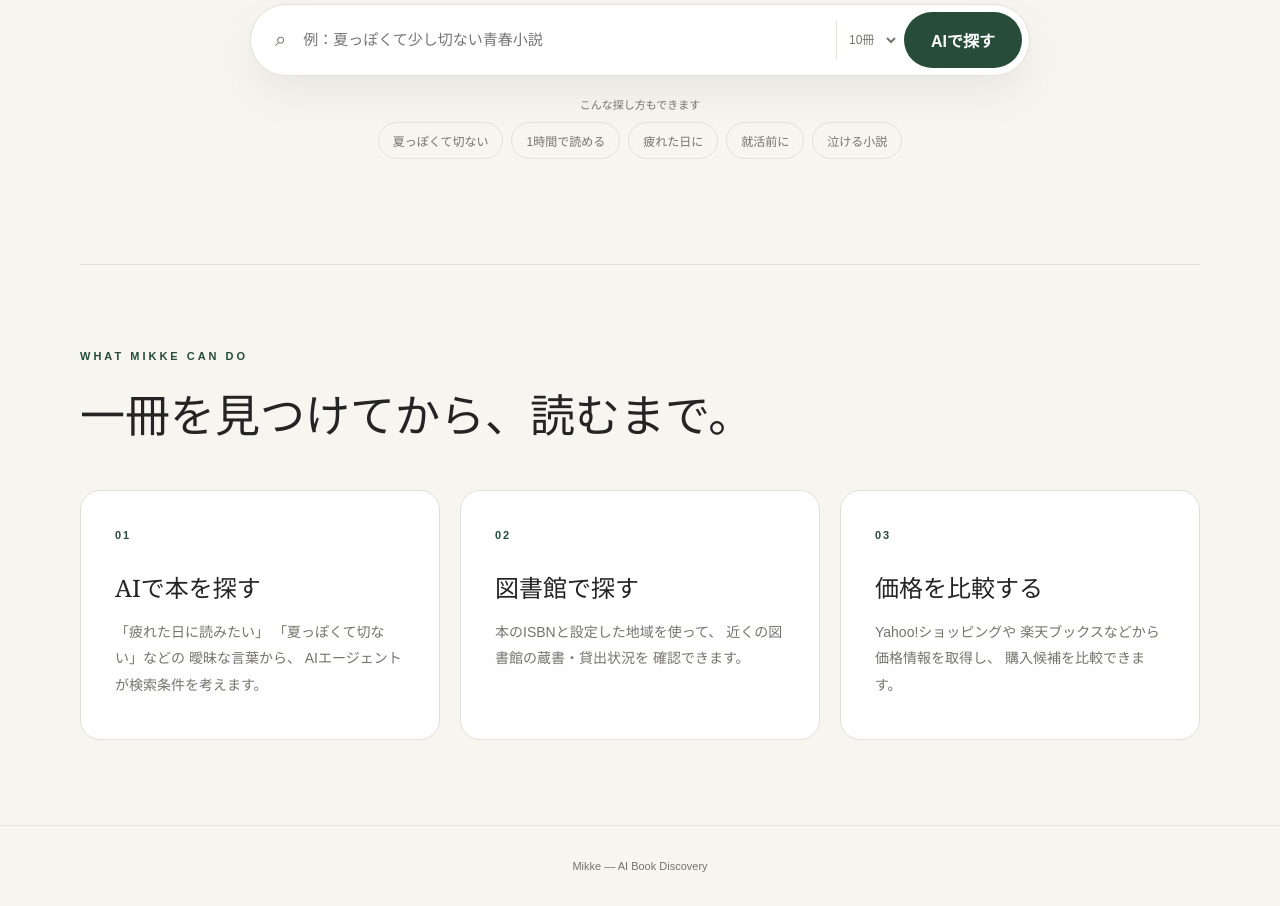
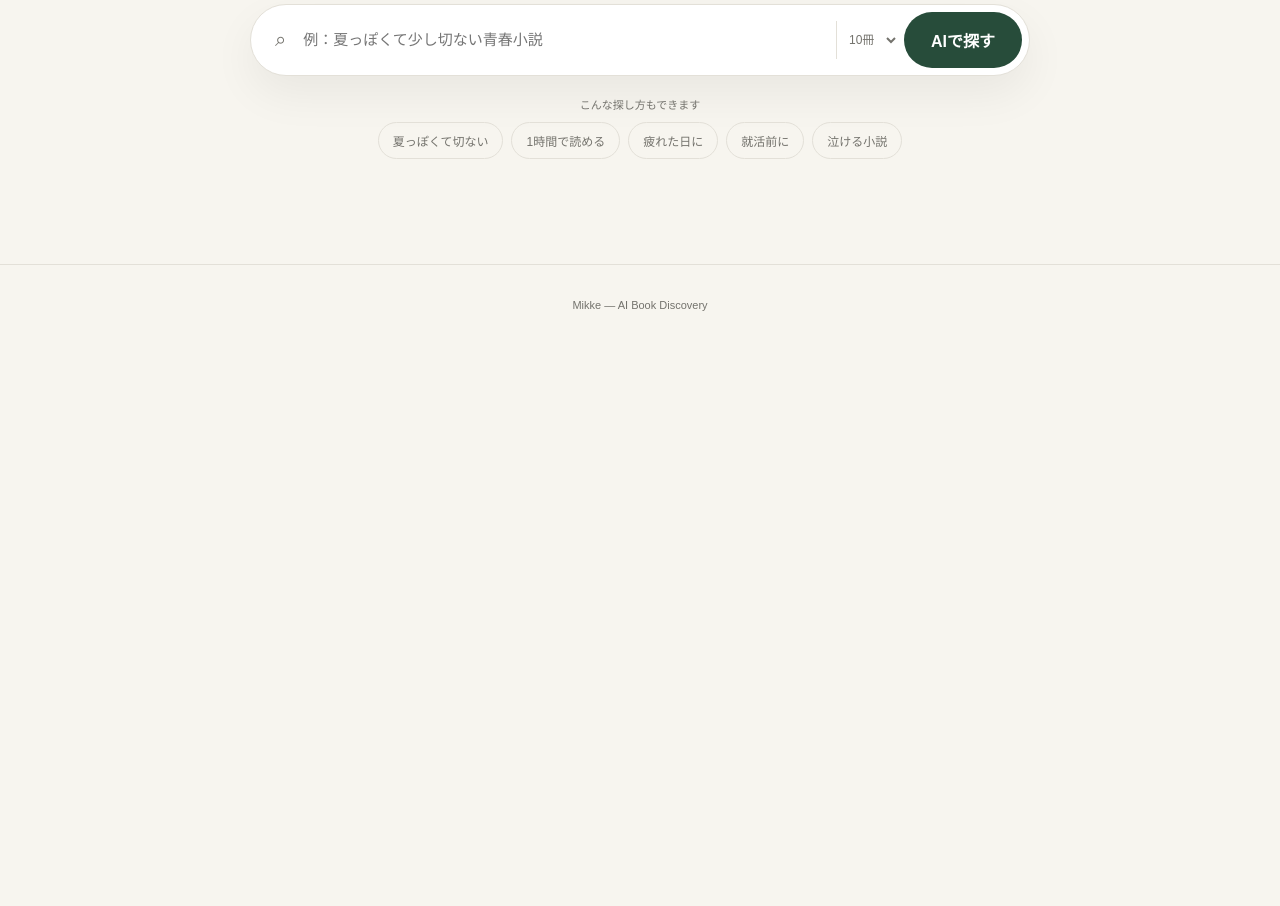
Before and after one commit to s1F102502182/ict_7_mikke, a Flask app: page / in a window 1280 px wide. Shown: the part 548-1454 px from the top of the page. After the commit the page ends 859 px from the top, so only its background shows below. Run offline with Flask 3, Linux system fonts and the light colour scheme.

Commit message:
AIっぽさを軽減

```diff
--- a/templates/index.html
+++ b/templates/index.html
@@ -1036,119 +1036,6 @@
 
 
     <!-- ======================================
-         FEATURES
-    ======================================= -->
-
-    <section class="features">
-
-
-        <div class="section-title">
-
-
-            <p class="eyebrow">
-                WHAT MIKKE CAN DO
-            </p>
-
-
-            <h2>
-                一冊を見つけてから、読むまで。
-            </h2>
-
-
-        </div>
-
-
-
-        <div class="feature-grid">
-
-
-            <article class="feature-card">
-
-
-                <span class="feature-number">
-                    01
-                </span>
-
-
-                <h3>
-                    AIで本を探す
-                </h3>
-
-
-                <p>
-
-                    「疲れた日に読みたい」
-                    「夏っぽくて切ない」などの
-                    曖昧な言葉から、
-                    AIエージェントが検索条件を考えます。
-
-                </p>
-
-
-            </article>
-
-
-
-            <article class="feature-card">
-
-
-                <span class="feature-number">
-                    02
-                </span>
-
-
-                <h3>
-                    図書館で探す
-                </h3>
-
-
-                <p>
-
-                    本のISBNと設定した地域を使って、
-                    近くの図書館の蔵書・貸出状況を
-                    確認できます。
-
-                </p>
-
-
-            </article>
-
-
-
-            <article class="feature-card">
-
-
-                <span class="feature-number">
-                    03
-                </span>
-
-
-                <h3>
-                    価格を比較する
-                </h3>
-
-
-                <p>
-
-                    Yahoo!ショッピングや
-                    楽天ブックスなどから
-                    価格情報を取得し、
-                    購入候補を比較できます。
-
-                </p>
-
-
-            </article>
-
-
-        </div>
-
-
-    </section>
-
-
-
-    <!-- ======================================
          HISTORY
     ======================================= -->
 
```
